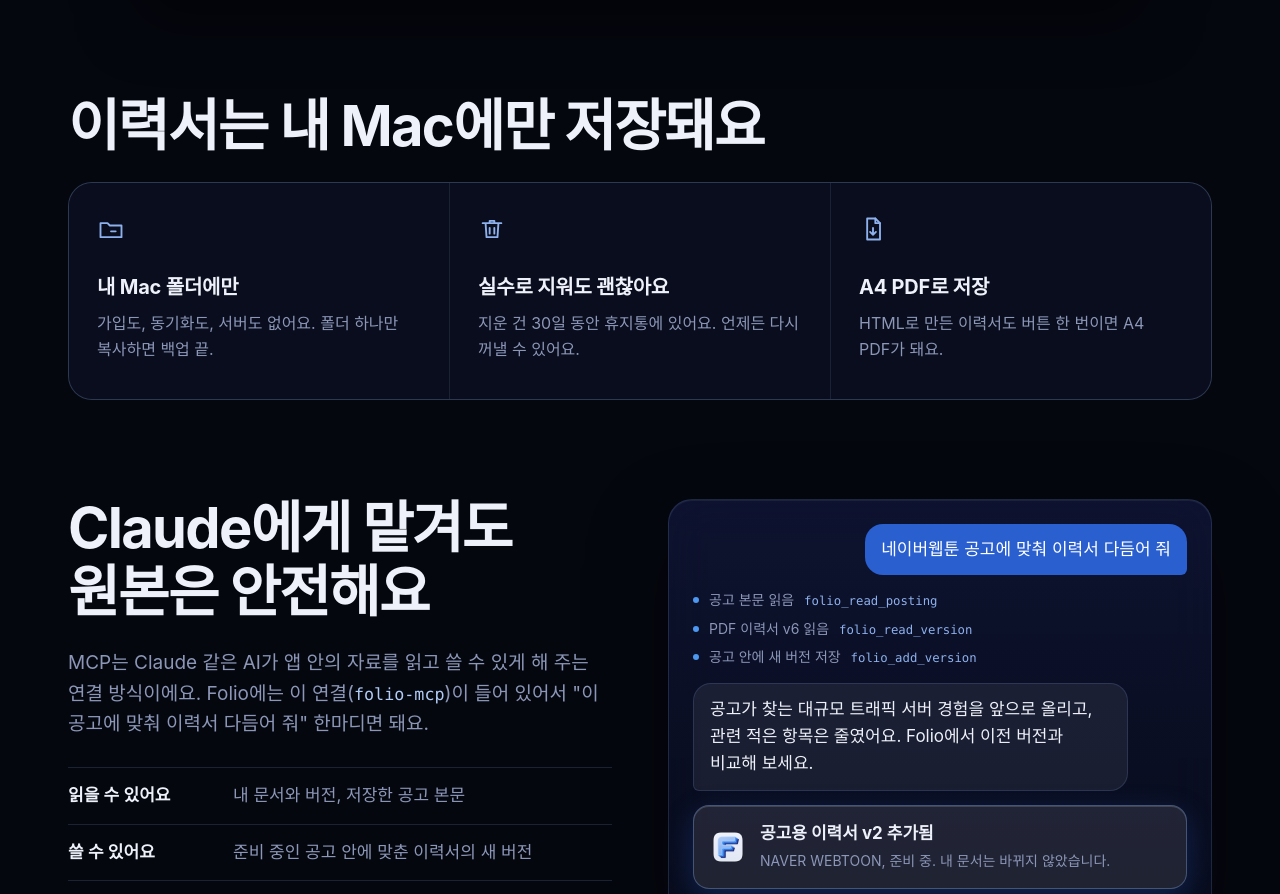
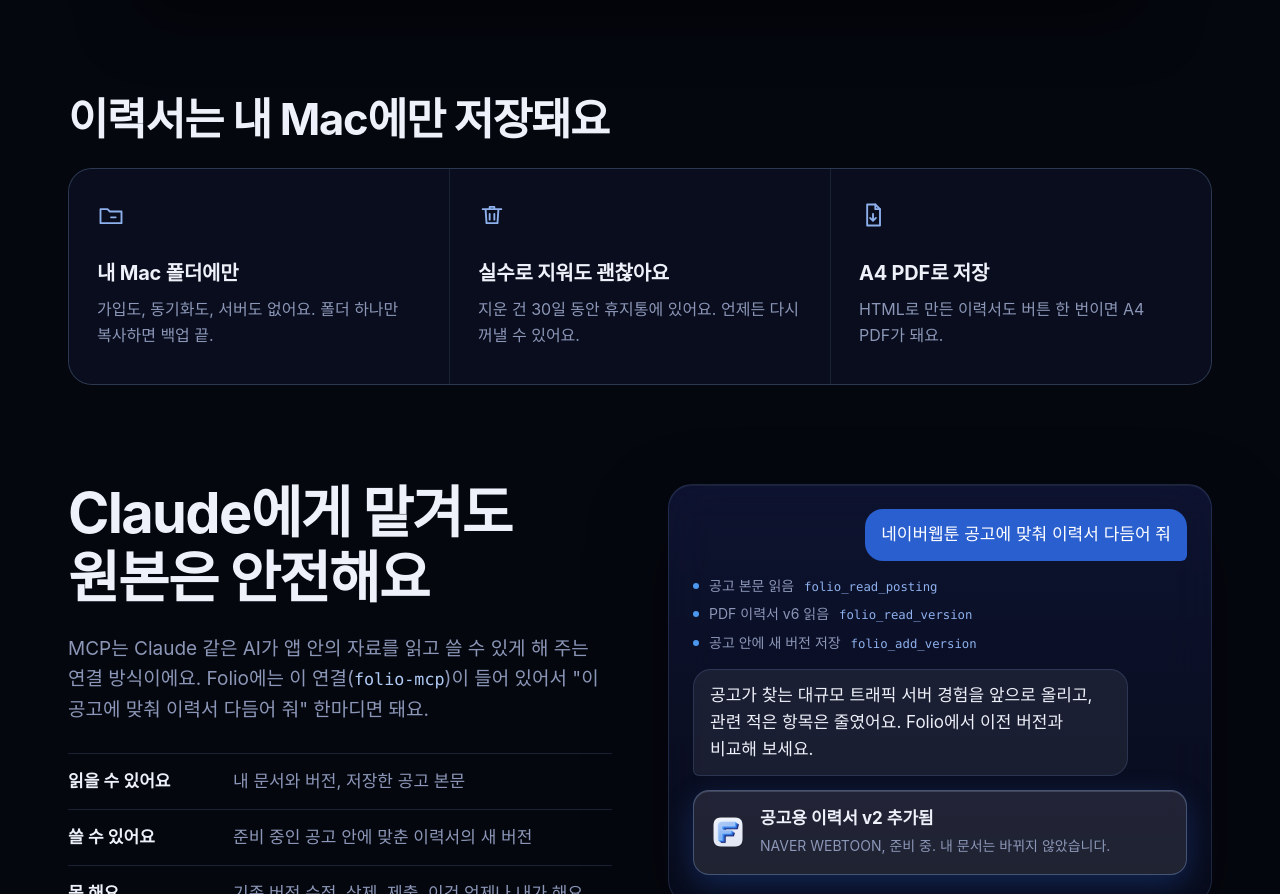
Before and after one commit to 2Jaeheon/homebrew-folio, a plain HTML site: page docs/index.html in a window 1280 px wide. Shown: the part 2317-3211 px from the top of the page. Drawn offline with Linux system fonts and the light colour scheme; animation ran at ten frames a second; a web font is replaced by a local one.

Commit message:
docs(site): 기능 섹션 제목 크기

```diff
--- a/docs/assets/css/style.css
+++ b/docs/assets/css/style.css
@@ -422,3 +422,4 @@ code { font-family: ui-monospace, "SF Mono", Menlo, monospace; font-size: .88em;
 /* the pile of "final" files the lineage section starts from */
 .lineage-sub .fname { display: inline-block; margin: 2px 2px; padding: 1px 8px; border-radius: 6px; font: 14px/1.6 ui-monospace, "SF Mono", Menlo, monospace; color: rgba(235, 235, 245, .7); background: rgba(255, 255, 255, .06); border: 1px solid rgba(255, 255, 255, .08); text-decoration: line-through; text-decoration-color: rgba(255, 120, 120, .6); }
 @media (max-width: 760px) { .lineage-sub br { display: none; } }
+.features .section-title { font-size: clamp(26px, 3.4vw, 44px); }
```
